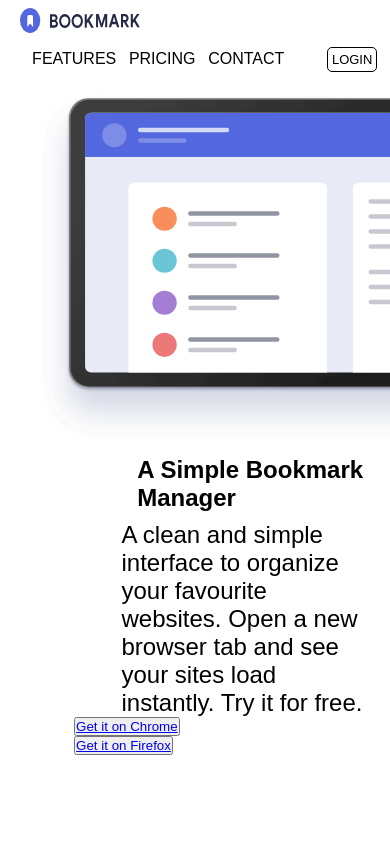
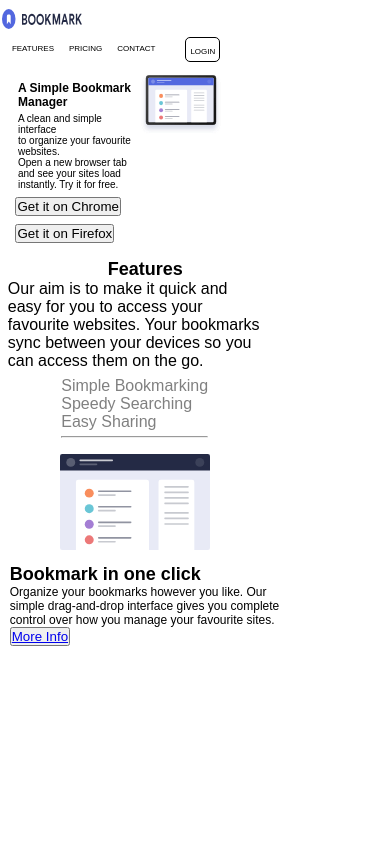
Before and after one commit to Kwagei/bookmark-landing-page-Toomann9, a plain HTML site: page index.html in a window 390 px wide. Shown: the top 844 px of the page. Drawn offline with Linux system fonts and the light colour scheme.

Commit message:
responsive phone

```diff
--- a/index.html
+++ b/index.html
@@ -46,7 +46,7 @@
 
                 <div class="nav-one-phone">
                     <img src="./bookmark-landing-page-master/images/logo-bookmark.svg"
-                    alt="logo" style="height: 25px; width: 120px;">
+                    alt="logo">
                 </div>
 
                 <div class="nav-two-phone">
@@ -55,11 +55,11 @@
                         <a href="#">FEATURES</a>
                     </div>
 
-                    <div class="navlink-phone">
+                    <div class="navlink-phone" id="space">
                         <a href="#">PRICING</a>
                     </div>
 
-                    <div class="navlink-phone">
+                    <div class="navlink-phone" id="space">
                         <a href="#">CONTACT</a>
                     </div>
 
@@ -72,7 +72,7 @@
             </div>
         </section>
 
-        <section id="computer">
+    <section id="computer">
 
         <div class="middle-section" style="display: flex; flex-direction: row;">
 
@@ -116,8 +116,8 @@
                         A Simple Bookmark<br> Manager
                     </h2>
                     <p>
-                        A clean and simple interface to organize your favourite<br>
-                         websites. Open a new browser tab and see your sites load<br>
+                        A clean and simple interface<br> to organize your favourite<br>
+                         websites. <br> Open a new browser tab <br> and see your sites load<br>
                          instantly. Try it for free.
                     </p>
                     <div class="button-middle-phone">
@@ -138,10 +138,12 @@
                 </div>
                 <div class="middle-section-two-phone">
                     <img src="./bookmark-landing-page-master/images/illustration-hero.svg"
-                    alt="middle-logo" style="height: 350px; width: 500px;">
+                    alt="middle-logo">
                 </div>
             </div>
         </section>
+
+        <section id="computer">
 
         <div class="section-wrapper">
 
@@ -172,6 +174,36 @@
             </div>
         </div>
 
+    </section>
+
+
+    <section id="phone-below-middle-section">
+        <div class="section-wrapper-phone">
+
+            <div class="section-one-phone">
+                <h2>Features</h2>
+            </div>
+
+            <div class="section-two-phone">
+                <p class="first">
+                    Our aim is to make it quick and <br> easy for you to access your <br>
+                    favourite websites. Your bookmarks <br> sync between your devices
+                    so you <br> can access them on the go.
+                </p>
+            </div>
+
+            <div class="section-three-phone">
+
+                <a href="#">Simple Bookmarking</a>
+                <a href="#">Speedy Searching</a>
+                <a href="#">Easy Sharing</a>
+                <hr>
+            </div>
+        </div>
+    </section>
+
+    <section id="computer">
+
         <div class="fourth-wrapper" style="display: flex; flex-direction: row;">
 
             <div class="picture-frame">
@@ -200,6 +232,39 @@
                 </div>
             </div>
         </div>
+
+    </section>
+
+    <section id="phone">
+        <div class="fourth-wrapper-phone">
+
+            <div class="picture-frame-phone">
+                <img src="./bookmark-landing-page-master/images/illustration-features-tab-1.svg"
+                alt="another-logo">
+            </div>
+
+            <div class="fouth-letters-phone">
+
+                <div class="heavy-letters-phone">
+                    <h2>Bookmark in one click</h2>
+                </div>
+
+                <div class="light-letters-phone">
+                    <p>
+                        Organize your bookmarks however you like. Our<br>
+                        simple drag-and-drop interface gives you complete<br>
+                        control over how you manage your favourite sites.
+                    </p>
+                </div>
+
+                <div class="letters-button-phone">
+                    <button>
+                        <a href="#">More Info</a>
+                    </button>
+                </div>
+            </div>
+        </div>
+    </section>
 
         <div class="lower-wrapper">
 
--- a/stylesheet.css
+++ b/stylesheet.css
@@ -628,11 +628,11 @@ footer strong{
     margin-left: 58%;
 }
 
-@media (min-width: 390px) and (max-width: 740px) {
+@media (min-width: 390px) and (max-width: 840px) {
     .container-parent{
         display: block;
         flex-direction: column;
-        flex-wrap: wrap;
+        /* flex-wrap: wrap; */
     }
 
     .nav-bar{
@@ -643,28 +643,50 @@ footer strong{
         display: none;
     }
 
+    /* Nav bar begin here */
+
     .nav-bar-phone{
-        display: block;
-        /* justify-content: start; */
+        width: 100%;
+        display: flex;
+        flex-direction: column;
     }
 
     .nav-two-phone{
         display: flex;
-        margin-left: 5%;
-        padding-top: 10px;
-        justify-content: space-evenly;
-        align-items: center
+        margin-left: 1%;
+        padding: 4px 8px;
+        /* justify-content: space-evenly; */
+        /* align-items: center */
     }
 
+    #space{
+        padding-left: 15px;
+    }
     .nav-two-phone a{
         text-decoration: none;
         color: black;
+        font-size: 8px;
+    }
+
+    .navlink-phone{
+        justify-content: left
+        /* display: ; */
     }
 
     .nav-one-phone{
-        margin-left: 5%;
+        width: 50px;
         margin-top: 2%;
     }
+
+
+    .nav-one-phone img{
+        margin-top: 2%;
+        width: 80px;
+        height: 20px;
+        margin-left: 4%;
+    }
+
+    /* Nav bar ends here */
 
     #phone{
         display: flex;
@@ -673,25 +695,117 @@ footer strong{
 
     .middle-section-phone{
         display: flex;
-        flex-direction: column-reverse;
-        margin-top: 5%;
-        margin-left: 10%;
+        flex-direction: row;
+        margin-top: 2%;
+        margin-left: 3%;
         /* justify-content: center; */
     }
 
     .middle-one-phone{
-        margin-top: 3%;
-        margin-left: 10%;
+        margin-top: 2%;
+        margin-left: 1%;
     }
 
     .middle-one-phone h2{
-        margin-left: 20%;
+        margin-left: 2%;
+        font-size: 12px;
     }
 
     .middle-one-phone p{
         margin-top: 3%;
-        margin-left: 15%;
-        font-size: 24px;
+        margin-left: 2%;
+        font-size: 10px;
+        /* justify-content: center;
+        align-items: center; */
+    }
+
+    .middle-one-phone button{
+        margin-top: 6%;
+        /* margin-left: 15%; */
+        /* flex-wrap: wrap; */
+        /* padding: 4%; */
+        /* width: 20px; */
+    }
+
+    .middle-one-phone button a{
+        text-decoration: none;
+        color: black;
+    }
+
+    .middle-section-two-phone img{
+        width: 80px;
+        height: 60px;
+    }
+
+    /* Middle section ends here */
+
+    #phone-below-middle-section{
+        display: flex;
+        flex-direction: column;
+    }
+
+    .section-wrapper-phone{
+        margin-top: 4%;
+        margin-left: 2%;
+    }
+
+    .section-one-phone{
+        padding-left: 100px;
+    }
+
+    .section-one-phone h2{
+        font-size: 18px;
+    }
+
+    .section-one-phone p{
+        font-size: 10px;
+        font-weight: 400;
+        padding-left: 10px;
+        color: gray;
+    }
+
+    .section-three-phone{
+        display: flex;
+        flex-direction: column;
+        margin-top: 2%;
+        margin-left: 14%;
+    }
+
+    .section-three-phone a{
+        color: gray;
+        text-decoration: none;
+    }
+
+    .section-three-phone a:hover{
+        color: red;
+    }
+
+    .section-three-phone hr{
+        width: 44%;
+        margin-top: 1.5%;
+    }
+
+    /* Fourth wrapper starts here */
+
+    .fourth-wrapper-phone{
+        display: flex;
+        flex-direction: column;
+        margin-top: 4%;
+        margin-left: 2.5%;
+    }
+
+    .fourth-wrapper-phone img{
+        width: 150px;
+        height: auto;
+    }
+
+    .picture-frame-phone{
+        padding-left: 50px;
+    }
+
+    .fouth-letters-phone{
+        font-size: 12px;
+        margin-top: 2.5%;
     }
 }
 
```
